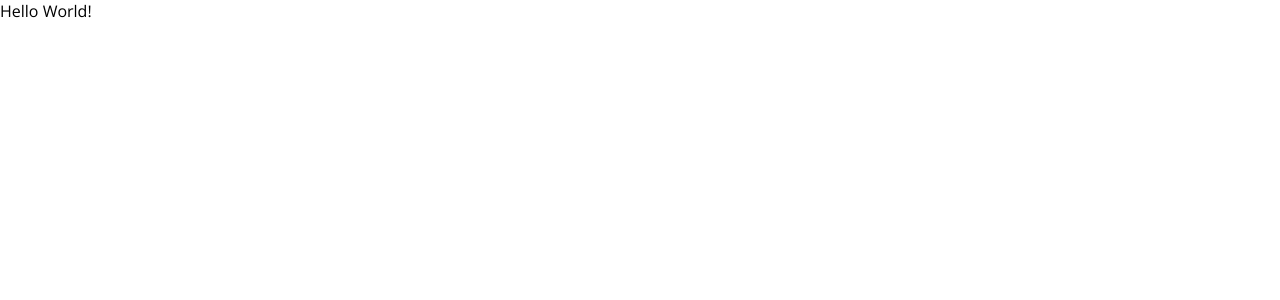
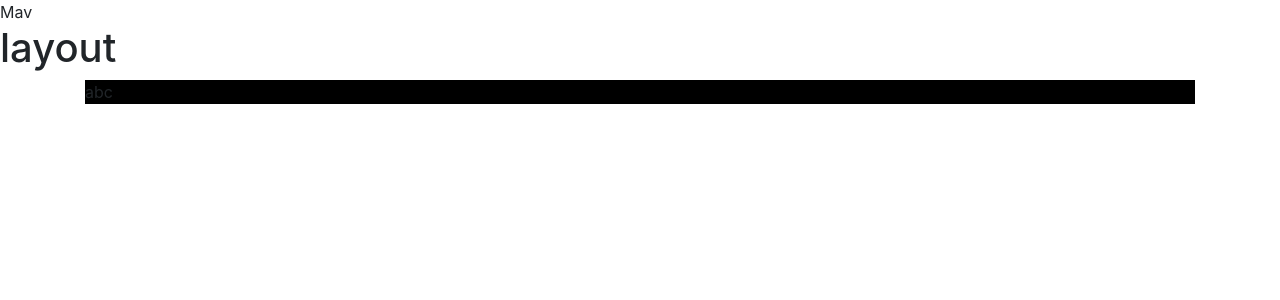
Before and after one commit to arunabharjun/articles-app, a Next.js app: page / in a window 1280 px wide. Shown: the top 300 px of the page. Built offline with nearby package versions, Linux system fonts and the light colour scheme.

Commit message:
Added bootsrtap, layout, navbar

```diff
--- /dev/null
+++ b/components/Layout.js
@@ -0,0 +1,13 @@
+import NavBar from './NavBar';
+
+const Layout = ({ children }) => {
+	return (
+		<React.Fragment>
+			<NavBar />
+			<h1>layout</h1>
+			{children}
+		</React.Fragment>
+	);
+};
+
+export default Layout;
--- /dev/null
+++ b/components/NavBar.js
@@ -0,0 +1,9 @@
+const NavBar = () => {
+	return (
+		<React.Fragment>
+			<div>Mav</div>
+		</React.Fragment>
+	);
+};
+
+export default NavBar;
--- a/package.json
+++ b/package.json
@@ -8,6 +8,7 @@
     "start": "next start"
   },
   "dependencies": {
+    "bootstrap": "^4.5.3",
     "next": "9.5.5",
     "node-sass": "^4.14.1",
     "react": "16.14.0",
--- a/pages/_app.js
+++ b/pages/_app.js
@@ -1,4 +1,5 @@
 import '../styles/globals.scss';
+import 'bootstrap/dist/css/bootstrap.min.css';
 
 function MyApp({ Component, pageProps }) {
 	return <Component {...pageProps} />;
--- a/pages/index.js
+++ b/pages/index.js
@@ -1,10 +1,14 @@
 import Head from 'next/head';
-import styles from '../styles/Home.module.scss';
+import Layout from '../components/Layout';
 
 export default function Home() {
 	return (
 		<React.Fragment>
-			<div className={styles.container}>Hello World!</div>
+			<Layout>
+				<div className='container'>
+					<div className='test'>abc</div>
+				</div>
+			</Layout>
 		</React.Fragment>
 	);
 }
--- a/styles/globals.scss
+++ b/styles/globals.scss
@@ -16,3 +16,7 @@ a {
 * {
   box-sizing: border-box;
 }
+
+.test{
+  background-color: black;
+}
```
Also changed, not shown: styles/Home.module.scss (deleted), 1 other file (tests, documents, lock files or other folders).
